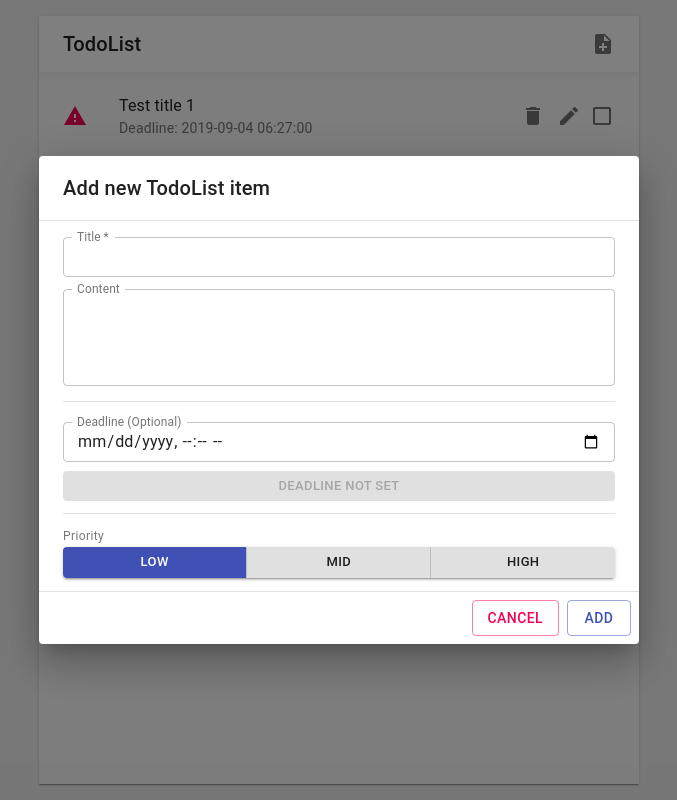
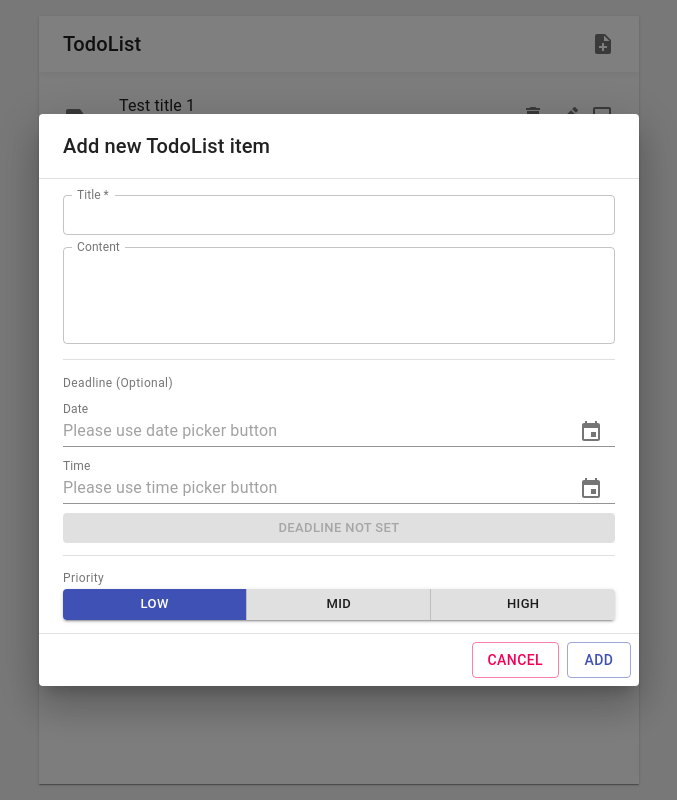
Before and after one commit to hoony9x/todolist-programmers-assignment, a React (Create React App) app in the folder src/webapp/: page / in a window 1280 px wide. Both pictures are taken after a click on the button 904 px from the left and 44 px from the top of the page. Shown: the whole page, without its empty margins (301-978 px from the left). Built offline with nearby package versions, Linux system fonts and the light colour scheme; what fg-loadcss would draw is missing.

Commit message:
Fix datetime picker bug

```diff
--- a/src/webapp/package.json
+++ b/src/webapp/package.json
@@ -3,9 +3,12 @@
   "version": "0.1.0",
   "private": true,
   "dependencies": {
+    "@date-io/date-fns": "^1.3.9",
     "@material-ui/core": "^4.4.0",
     "@material-ui/icons": "^4.2.1",
+    "@material-ui/pickers": "^3.2.4",
     "axios": "^0.19.0",
+    "date-fns": "^2.0.1",
     "fg-loadcss": "^2.1.0",
     "react": "^16.9.0",
     "react-dom": "^16.9.0",
--- a/src/webapp/src/App.js
+++ b/src/webapp/src/App.js
@@ -36,8 +36,17 @@ import {
   Label as LabelIcon,
   Edit as EditIcon,
   Delete as DeleteIcon,
-  Warning as WarningIcon
+  Warning as WarningIcon,
+  DoneOutline as DoneIcon
 } from '@material-ui/icons';
+
+import DateFnsUtils from '@date-io/date-fns';
+import enLocale from "date-fns/locale/en-US";
+import {
+  MuiPickersUtilsProvider,
+  KeyboardTimePicker,
+  KeyboardDatePicker,
+} from '@material-ui/pickers';
 
 const styles = (theme) => ({
   root: {
@@ -116,7 +125,7 @@ class App extends React.Component {
           id: 1,
           title: "Test title 1",
           content: "Test content 1",
-          deadline: new Date(),
+          deadline: (new Date()).toISOString(),
           priority: 0,
           finished: false
         },
@@ -127,14 +136,21 @@ class App extends React.Component {
           deadline: null,
           priority: 0,
           finished: false
+        },
+        {
+          id: 3,
+          title: "Test title 3",
+          content: "Test content 3",
+          deadline: (new Date()).toISOString(),
+          priority: 0,
+          finished: true
         }
       ],
       is_add_dialog_opened: false,
       new_todo_title: "",
       new_todo_content: "\n\n\n",
-      new_todo_deadline: "",
-      new_todo_priority: 0,
-      show_incomplete_only: false
+      new_todo_deadline: null,
+      new_todo_priority: 0
     };
   }
 
@@ -170,19 +186,19 @@ class App extends React.Component {
     });
   };
 
-  handleNewTodoDeadlineChange = (e) => {
-    e.preventDefault();
+  handleNewTodoDeadlineChange = (date) => {
+    this.setState({
+      new_todo_deadline: date
+    });
 
-    this.setState({
-      new_todo_deadline: e.target.value
-    });
+    console.log(date);
   };
 
   handleClickClearNewDeadline = (e) => {
     e.preventDefault();
 
     this.setState({
-      new_todo_deadline: ""
+      new_todo_deadline: null
     });
   };
 
@@ -196,14 +212,22 @@ class App extends React.Component {
   submitNewTodo = (e) => {
     e.preventDefault();
 
-    console.log(this.state);
+    let datetime_iso_string;
+    if(Boolean(this.state.new_todo_deadline) === false) {
+      datetime_iso_string = "";
+    }
+    else {
+      datetime_iso_string = (new Date(datetime_iso_string)).toISOString();
+    }
   };
 
-  generateDateTimeString = (dateObj) => {
-    if(Boolean(dateObj) === false) {
+  generateDateTimeString = (date_string) => {
+    if(Boolean(date_string) === false) {
       return "-";
     }
     else {
+      const dateObj = new Date(date_string);
+
       const year = dateObj.getFullYear().toString();
       let month = (parseInt(dateObj.getMonth(), 10) + 1).toString();
       let date = dateObj.getDate().toString();
@@ -226,7 +250,7 @@ class App extends React.Component {
         minute = "0" + minute;
       }
 
-      return year + "-" + month + "-" + date + " " + hour + ":" + minute + ":00";
+      return year + "-" + month + "-" + date + " " + hour + ":" + minute;
     }
   };
 
@@ -290,18 +314,35 @@ class App extends React.Component {
 
             <Divider className={classes.divider}/>
 
-            <TextField
-              label="Deadline (Optional)"
-              type="datetime-local"
+            <Typography variant="caption" color="textSecondary">Deadline (Optional)</Typography>
+
+            <MuiPickersUtilsProvider utils={DateFnsUtils} locale={enLocale}>
+              <KeyboardDatePicker
+                label="Date"
+                format="MM/dd/yyyy"
+                placeholder="Please use date picker button"
                 value={this.state.new_todo_deadline}
-              onChange={this.handleNewTodoDeadlineChange}
+                onChange={(date) => this.handleNewTodoDeadlineChange(date)}
                 margin="dense"
-              variant="outlined"
                 fullWidth
                 InputLabelProps={{
                   shrink: true
                 }}
               />
+
+              <KeyboardTimePicker
+                label="Time"
+                format="HH:mm"
+                placeholder="Please use time picker button"
+                value={this.state.new_todo_deadline}
+                onChange={(date) => this.handleNewTodoDeadlineChange(date)}
+                margin="dense"
+                fullWidth
+                InputLabelProps={{
+                  shrink: true
+                }}
+              />
+            </MuiPickersUtilsProvider>
 
             <div className={classes.space} />
 
@@ -311,9 +352,9 @@ class App extends React.Component {
               size="small"
               fullWidth
               color="default"
-              disabled={this.state.new_todo_deadline === ""}
+              disabled={Boolean(this.state.new_todo_deadline) === false}
             >
-              {this.state.new_todo_deadline === "" ?
+              {Boolean(this.state.new_todo_deadline) === false ?
                 "Deadline not set" : "Clear Deadline"
               }
             </Button>
@@ -363,16 +404,37 @@ class App extends React.Component {
       </Dialog>
     );
 
+    const displayIcon = (item) => {
+      if(item.finished === true) {
+        return (<DoneIcon color="primary" />);
+      }
+      else if(item.deadline !== null && Date.now() > item.deadline) {
+        return (<WarningIcon color="secondary" />);
+      }
+      else {
+        return (<LabelIcon/>);
+      }
+    };
+
     const todoItems = this.state.todo_items.map((item) =>
-      <ListItem key={item.id} button className={classes.listItem}>
+      <ListItem
+        key={item.id}
+        button
+        className={classes.listItem}
+        disabled={item.finished === true}
+      >
         <ListItemIcon>
-          {(item.deadline !== null && Date.now() > item.deadline) ?
-            <WarningIcon color="secondary" /> : <LabelIcon />
-          }
+          {displayIcon(item)}
         </ListItemIcon>
         <ListItemText
           primary={item.title}
-          secondary={"Deadline: " + this.generateDateTimeString(item.deadline)}
+          secondary={
+            <Typography
+              variant="body2"
+              color={(item.finished === false && item.deadline !== null && Date.now() > item.deadline) ? "secondary" : "textSecondary"}>
+              {"Deadline: " + this.generateDateTimeString(item.deadline)}
+            </Typography>
+          }
         />
 
         <ListItemSecondaryAction>
--- a/src/webapp/src/index.js
+++ b/src/webapp/src/index.js
@@ -8,12 +8,6 @@ import * as serviceWorker from './serviceWorker';
 /* Load Roboto Font from Google CDN */
 loadCSS('https://fonts.googleapis.com/css?family=Roboto:300,400,500,700&display=swap');
 
-/* Font Awesome */
-loadCSS('https://use.fontawesome.com/releases/v5.9.0/css/all.css');
-
-/* XEIcon - for Kakao Icon */
-loadCSS('https://cdn.jsdelivr.net/npm/xeicon@2.3.3/xeicon.min.css');
-
 ReactDOM.render(
   <App />,
   document.getElementById('root')
```
Also changed, not shown: 1 other file (tests, documents, lock files or other folders). Lines whose indentation alone changed are shown as unchanged.
